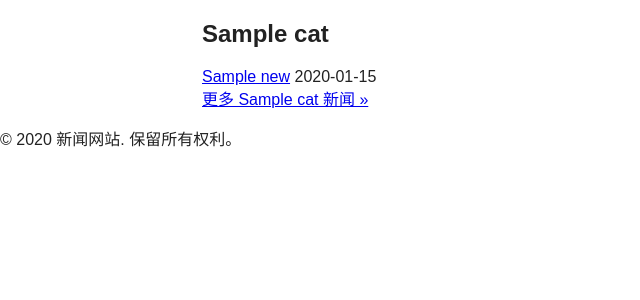
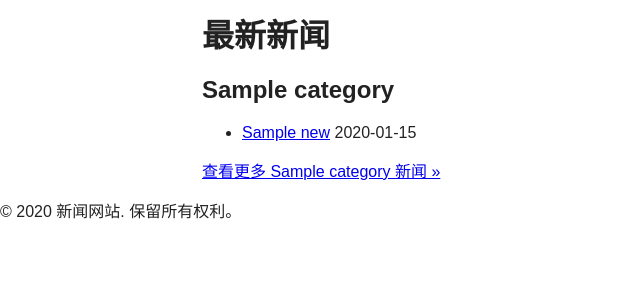
Before and after one commit to elaineling891-ux/GlobalInternationalNews, a FastAPI app: template templates/main.html in a window 1280 px wide. Shown: the part 122-422 px from the top of the page, without its empty margins (0-640 px from the left). Run offline with FastAPI, Linux system fonts and the light colour scheme; the template is opened without the code that fills it: most values are stand-ins (such as "Sample title", 1, 10 or a date in 2020); parts of the project's set-up code (start-up, migrations or seed data) failed here and were passed over.

Commit message:
Update main.html

```diff
--- a/templates/main.html
+++ b/templates/main.html
@@ -1,21 +1,19 @@
 {% extends "base.html" %}
+
 {% block content %}
-
-<div class="container">
-  {% for cat, news_list in category_news.items() %}
-    <section class="category-block">
-      <h2 class="category-title">{{ cat }}</h2>
-      <ul class="news-list">
-        {% for n in news_list %}
-          <li>
-            <a href="/news/{{ n[0] }}">{{ n[1] }}</a>
-            <span class="date">{{ n[4].strftime("%Y-%m-%d %H:%M") }}</span>
-          </li>
+<h1>最新新闻</h1>
+{% for category, news_list in category_news.items() %}
+<section class="category-section">
+    <h2>{{ category }}</h2>
+    <ul>
+        {% for news in news_list %}
+        <li>
+            <a href="/news/{{ news.id }}">{{ news.title }}</a>
+            <span class="date">{{ news.created_at.strftime('%Y-%m-%d') }}</span>
+        </li>
         {% endfor %}
-      </ul>
-      <a class="more-link" href="/category/{{ cat }}">更多 {{ cat }} 新闻 »</a>
-    </section>
-  {% endfor %}
-</div>
-
+    </ul>
+    <a class="see-more" href="/category/{{ category }}?page=1">查看更多 {{ category }} 新闻 &raquo;</a>
+</section>
+{% endfor %}
 {% endblock %}
```
